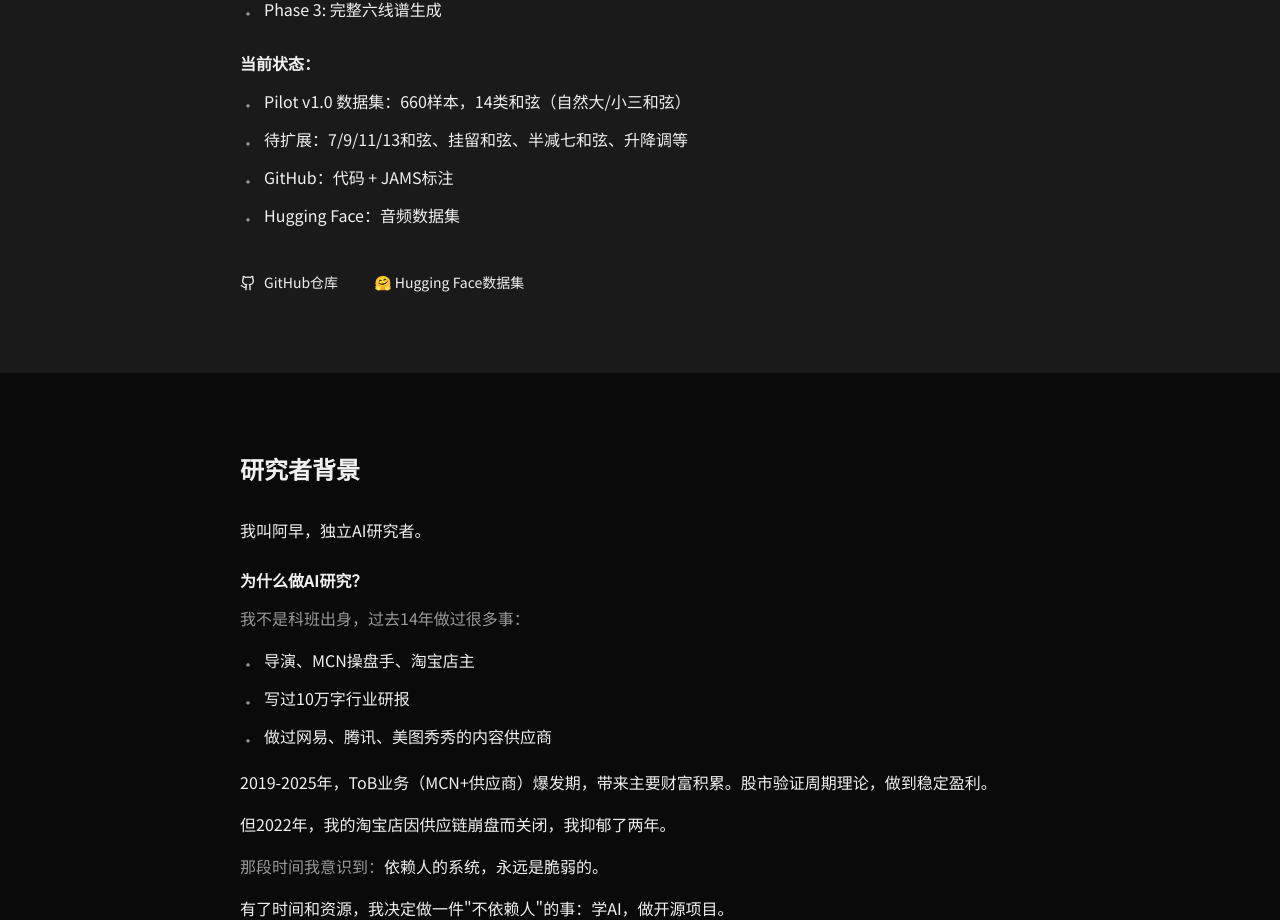
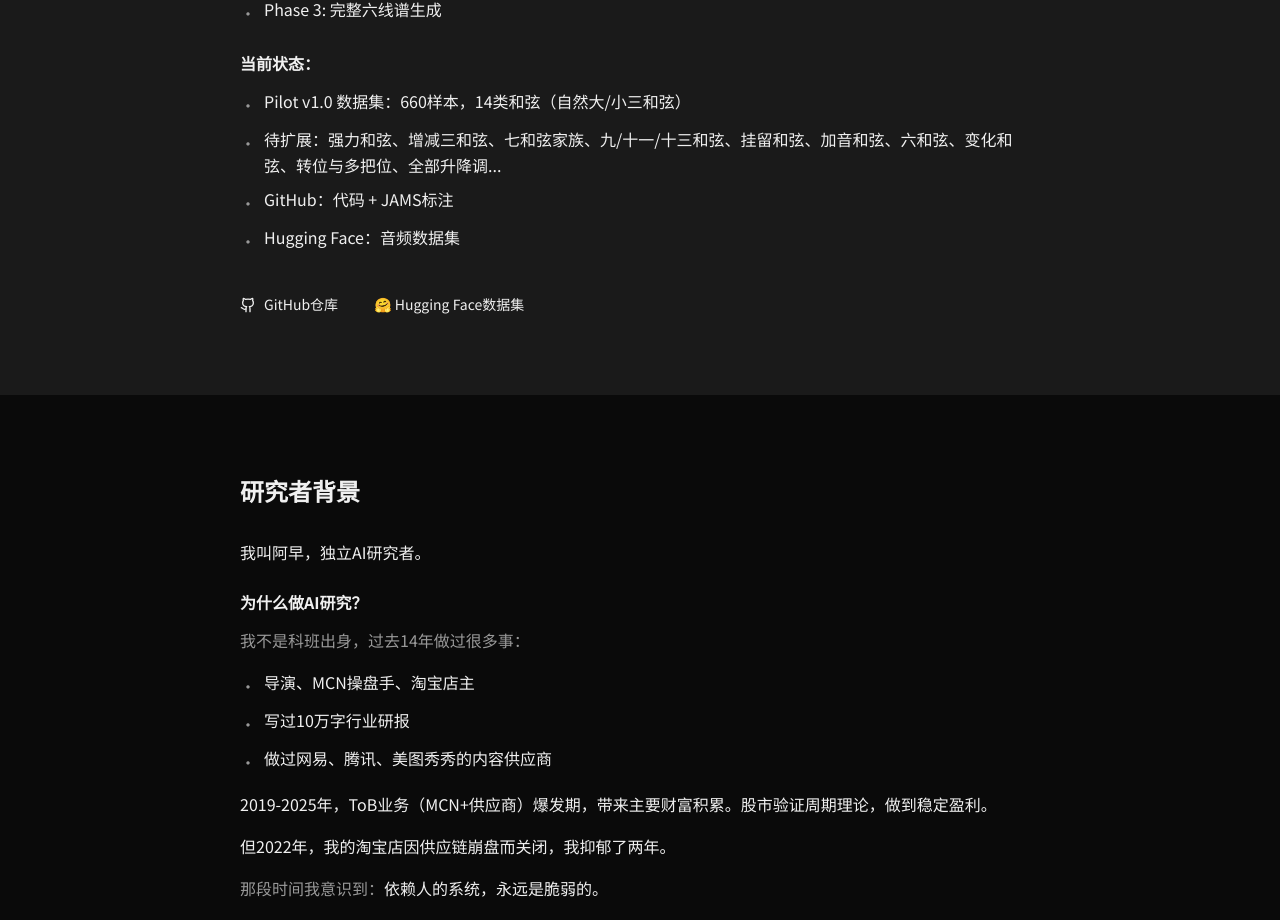
Before and after one commit to Zaosusu/zaosusu.github.io, a React (Vite) app: page / in a window 1280 px wide. Shown: the part 1280-2200 px from the top of the page. Built offline with nearby package versions, Linux system fonts and the light colour scheme.

Commit message:
Update roadmap: list chord categories to be expanded

```diff
--- a/src/sections/ProjectOverview.tsx
+++ b/src/sections/ProjectOverview.tsx
@@ -63,7 +63,7 @@ export function ProjectOverview() {
               </li>
               <li className="flex items-start gap-2">
                 <span className="text-text-secondary mt-1">•</span>
-                <span>待扩展：7/9/11/13和弦、挂留和弦、半减七和弦、升降调等</span>
+                <span>待扩展：强力和弦、增减三和弦、七和弦家族、九/十一/十三和弦、挂留和弦、加音和弦、六和弦、变化和弦、转位与多把位、全部升降调...</span>
               </li>
               <li className="flex items-start gap-2">
                 <span className="text-text-secondary mt-1">•</span>
```
